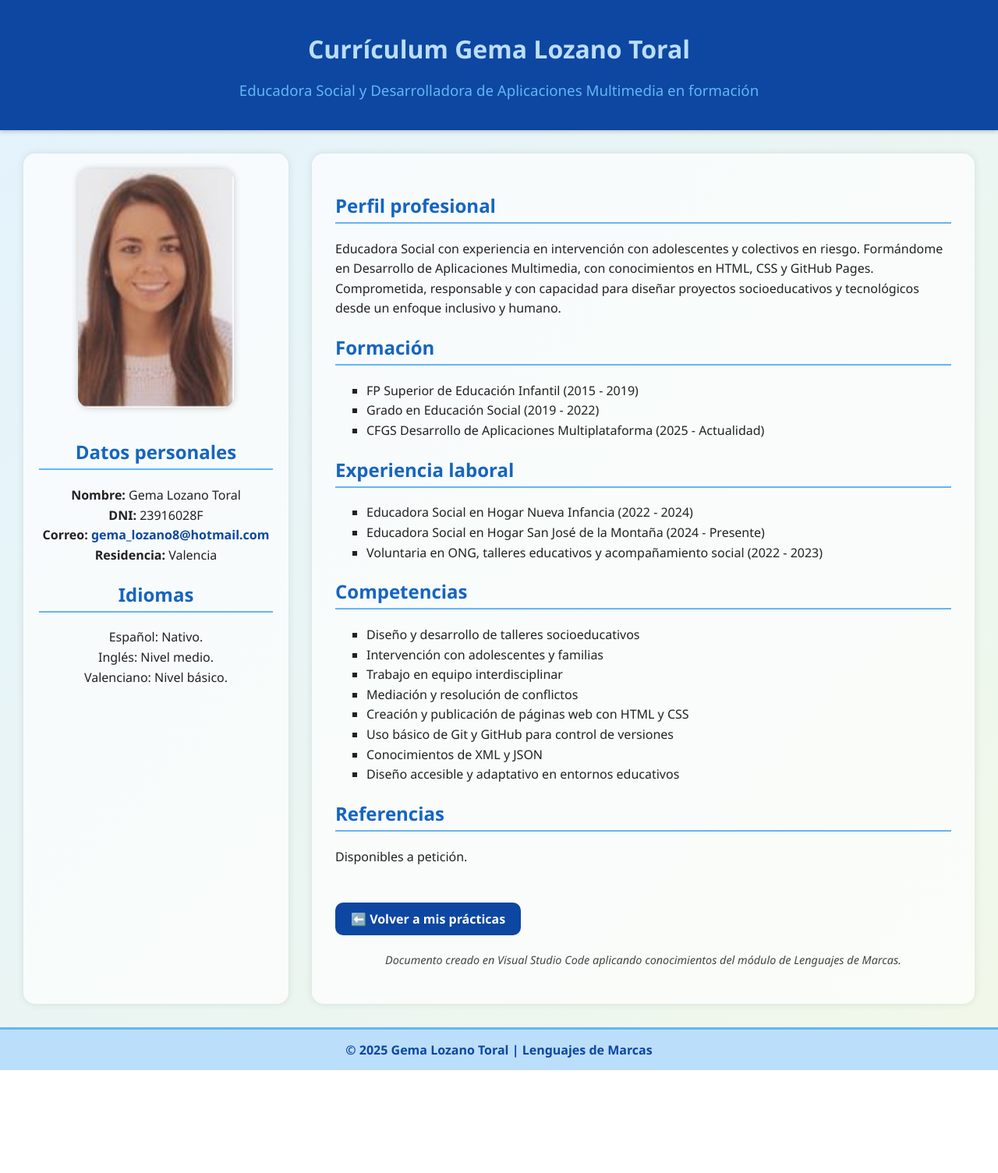
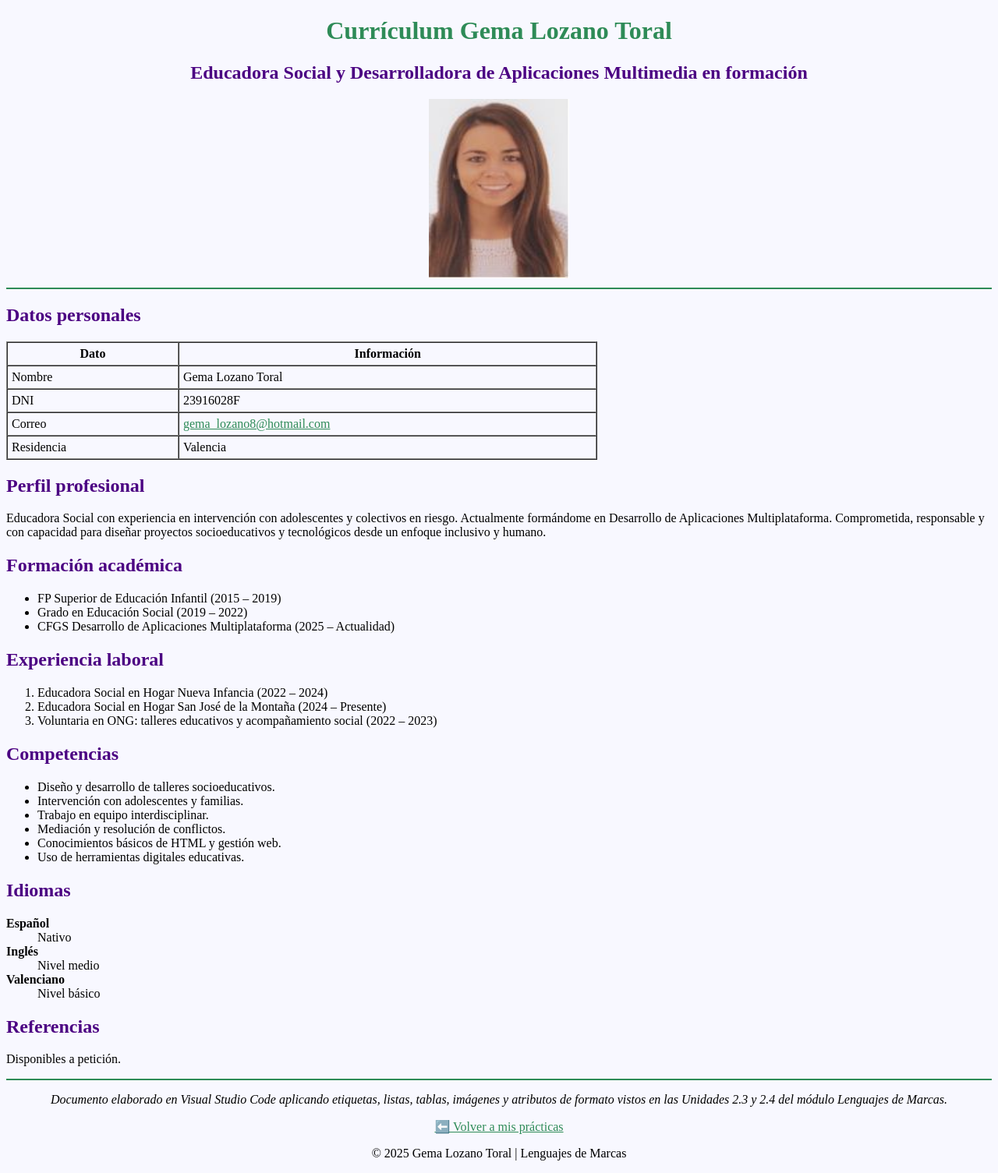
Before and after one commit to gemloto/gemloto.github.io, a plain HTML site: page practica1.html in a window 1280 px wide. Shown: the whole page at 78% size. Before the commit the page ends 1373 px from the top, so only its background shows below. Drawn offline with Linux system fonts and the light colour scheme.

Commit message:
Actualización completa de index, prácticas e imágenes

```diff
--- /dev/null
+++ b/CSS/estilo.css
@@ -0,0 +1,110 @@
+body {
+      margin: 0;
+      font-family: 'Segoe UI', Arial, sans-serif;
+      background: linear-gradient(to bottom right, #e3f2fd, #f1f8e9);
+      color: #222;
+    }
+
+    header {
+      background-color: #0d47a1;
+      color: white;
+      text-align: center;
+      padding: 20px;
+      box-shadow: 0 2px 5px rgba(0,0,0,0.2);
+    }
+
+    main {
+      display: flex;
+      flex-wrap: wrap;
+      justify-content: center;
+      padding: 30px;
+      gap: 30px;
+    }
+
+    .columna-izquierda {
+      flex: 1;
+      min-width: 250px;
+      max-width: 300px;
+      text-align: center;
+      background-color: #ffffffb2;
+      border-radius: 15px;
+      box-shadow: 0 0 10px rgba(0,0,0,0.1);
+      padding: 20px;
+    }
+
+    .columna-derecha {
+      flex: 2;
+      min-width: 350px;
+      background-color: #ffffffb2;
+      border-radius: 15px;
+      box-shadow: 0 0 10px rgba(0,0,0,0.1);
+      padding: 30px;
+    }
+
+ img {
+  width: 70%;
+  max-width: 200px;
+  height: auto;
+  border-radius: 15px;
+  box-shadow: 0 0 10px rgba(0,0,0,0.2);
+  margin-bottom: 15px;
+}
+
+    h1 {
+      color: #bbdefb;
+      margin-bottom: 5px;
+    }
+
+    h2 {
+      color: #1565c0;
+      border-bottom: 2px solid #64b5f6;
+      padding-bottom: 5px;
+    }
+
+    h3 {
+      color: #64b5f6;
+      font-weight: normal;
+    }
+
+    ul {
+      list-style-type: square;
+    }
+
+    p, li {
+      line-height: 1.6;
+    }
+
+    footer {
+      text-align: center;
+      background-color: #bbdefb;
+      padding: 15px;
+      border-top: 3px solid #64b5f6;
+      color: #0d47a1;
+      font-weight: 600;
+    }
+
+    a {
+      color: #0d47a1;
+      font-weight: bold;
+      text-decoration: none;
+    }
+
+    a:hover {
+      color: #1565c0;
+      text-decoration: underline;
+    }
+
+    .volver {
+      display: inline-block;
+      background-color: #0d47a1;
+      color: white;
+      padding: 10px 20px;
+      border-radius: 10px;
+      text-decoration: none;
+      margin-top: 30px;
+      transition: background-color 0.3s;
+    }
+
+    .volver:hover {
+      background-color: #1565c0;
+    }
--- a/practica1.html
+++ b/practica1.html
@@ -3,207 +3,79 @@
 <head>
   <meta charset="UTF-8">
   <title>Currículum Gema Lozano Toral</title>
-  <style>
-    body {
-      margin: 0;
-      font-family: 'Segoe UI', Arial, sans-serif;
-      background: linear-gradient(to bottom right, #e3f2fd, #f1f8e9);
-      color: #222;
-    }
-
-    header {
-      background-color: #0d47a1;
-      color: white;
-      text-align: center;
-      padding: 20px;
-      box-shadow: 0 2px 5px rgba(0,0,0,0.2);
-    }
-
-    main {
-      display: flex;
-      flex-wrap: wrap;
-      justify-content: center;
-      padding: 30px;
-      gap: 30px;
-    }
-
-    .columna-izquierda {
-      flex: 1;
-      min-width: 250px;
-      max-width: 300px;
-      text-align: center;
-      background-color: #ffffffb2;
-      border-radius: 15px;
-      box-shadow: 0 0 10px rgba(0,0,0,0.1);
-      padding: 20px;
-    }
-
-    .columna-derecha {
-      flex: 2;
-      min-width: 350px;
-      background-color: #ffffffb2;
-      border-radius: 15px;
-      box-shadow: 0 0 10px rgba(0,0,0,0.1);
-      padding: 30px;
-    }
-
- img {
-  width: 70%;
-  max-width: 200px;
-  height: auto;
-  border-radius: 15px;
-  box-shadow: 0 0 10px rgba(0,0,0,0.2);
-  margin-bottom: 15px;
-}
-
-
-    h1 {
-      color: #bbdefb;
-      margin-bottom: 5px;
-    }
-
-    h2 {
-      color: #1565c0;
-      border-bottom: 2px solid #64b5f6;
-      padding-bottom: 5px;
-    }
-
-    h3 {
-      color: #64b5f6;
-      font-weight: normal;
-    }
-
-    ul {
-      list-style-type: square;
-    }
-
-    p, li {
-      line-height: 1.6;
-    }
-
-    footer {
-      text-align: center;
-      background-color: #bbdefb;
-      padding: 15px;
-      border-top: 3px solid #64b5f6;
-      color: #0d47a1;
-      font-weight: 600;
-    }
-
-    a {
-      color: #0d47a1;
-      font-weight: bold;
-      text-decoration: none;
-    }
-
-    a:hover {
-      color: #1565c0;
-      text-decoration: underline;
-    }
-
-    .volver {
-      display: inline-block;
-      background-color: #0d47a1;
-      color: white;
-      padding: 10px 20px;
-      border-radius: 10px;
-      text-decoration: none;
-      margin-top: 30px;
-      transition: background-color 0.3s;
-    }
-
-    .volver:hover {
-      background-color: #1565c0;
-    }
-
-    .nota {
-      text-align: center;
-      font-style: italic;
-      font-size: 0.9em;
-      margin-top: 20px;
-      color: #444;
-    }
-  </style>
 </head>
 
-<body>
+<body bgcolor="#F8F8FF" text="#000000" link="#2E8B57" vlink="#556B2F" alink="#8B0000">
 
-  <header>
-    <h1>Currículum Gema Lozano Toral</h1>
-    <h3>Educadora Social y Desarrolladora de Aplicaciones Multimedia en formación</h3>
-  </header>
+  <center>
+    <h1 style="color:#2E8B57;">Currículum Gema Lozano Toral</h1>
+    <h2 style="color:#4B0082;">Educadora Social y Desarrolladora de Aplicaciones Multimedia en formación</h2>
+    <img src="imagen.jpg" alt="Foto profesional de Gema Lozano Toral" width="180" height="230">
+  </center>
+  <hr color="#2E8B57">
 
-  <main>
-    <!-- Columna Izquierda -->
-    <div class="columna-izquierda">
-      <img src="imagen.jpg" alt="Foto profesional de Gema Lozano Toral">
-      <h2>Datos personales</h2>
-      <p>
-        <strong>Nombre:</strong> Gema Lozano Toral<br>
-        <strong>DNI:</strong> 23916028F<br>
-        <strong>Correo:</strong>
-        <a href="mailto:gema_lozano8@hotmail.com">gema_lozano8@hotmail.com</a><br>
-        <strong>Residencia:</strong> Valencia<br>
-      </p>
+  <h2 style="color:#4B0082;">Datos personales</h2>
+  <table border="1" cellpadding="5" cellspacing="0" width="60%">
+    <tr><th>Dato</th><th>Información</th></tr>
+    <tr><td>Nombre</td><td>Gema Lozano Toral</td></tr>
+    <tr><td>DNI</td><td>23916028F</td></tr>
+    <tr><td>Correo</td><td><a href="mailto:gema_lozano8@hotmail.com">gema_lozano8@hotmail.com</a></td></tr>
+    <tr><td>Residencia</td><td>Valencia</td></tr>
+  </table>
 
-      <h2>Idiomas</h2>
-      <p>
-        Español: Nativo.<br>
-        Inglés: Nivel medio.<br>
-        Valenciano: Nivel básico.<br>
-      </p>
-    </div>
-
-    <!-- Columna Derecha -->
-    <div class="columna-derecha">
-      <h2>Perfil profesional</h2>
+  <h2 style="color:#4B0082;">Perfil profesional</h2>
   <p>
     Educadora Social con experiencia en intervención con adolescentes y colectivos en riesgo.
-        Formándome en Desarrollo de Aplicaciones Multimedia, con conocimientos en HTML, CSS y GitHub Pages.
+    Actualmente formándome en Desarrollo de Aplicaciones Multiplataforma.
     Comprometida, responsable y con capacidad para diseñar proyectos socioeducativos y tecnológicos
     desde un enfoque inclusivo y humano.
   </p>
 
-      <h2>Formación</h2>
+  <h2 style="color:#4B0082;">Formación académica</h2>
   <ul>
-        <li>FP Superior de Educación Infantil (2015 - 2019)</li>
-        <li>Grado en Educación Social (2019 - 2022)</li>
-        <li>CFGS Desarrollo de Aplicaciones Multiplataforma (2025 - Actualidad)</li>
+    <li>FP Superior de Educación Infantil (2015 – 2019)</li>
+    <li>Grado en Educación Social (2019 – 2022)</li>
+    <li>CFGS Desarrollo de Aplicaciones Multiplataforma (2025 – Actualidad)</li>
   </ul>
 
-      <h2>Experiencia laboral</h2>
+  <h2 style="color:#4B0082;">Experiencia laboral</h2>
+  <ol>
+    <li>Educadora Social en Hogar Nueva Infancia (2022 – 2024)</li>
+    <li>Educadora Social en Hogar San José de la Montaña (2024 – Presente)</li>
+    <li>Voluntaria en ONG: talleres educativos y acompañamiento social (2022 – 2023)</li>
+  </ol>
+
+  <h2 style="color:#4B0082;">Competencias</h2>
   <ul>
-        <li>Educadora Social en Hogar Nueva Infancia (2022 - 2024)</li>
-        <li>Educadora Social en Hogar San José de la Montaña (2024 - Presente)</li>
-        <li>Voluntaria en ONG, talleres educativos y acompañamiento social (2022 - 2023)</li>
+    <li>Diseño y desarrollo de talleres socioeducativos.</li>
+    <li>Intervención con adolescentes y familias.</li>
+    <li>Trabajo en equipo interdisciplinar.</li>
+    <li>Mediación y resolución de conflictos.</li>
+    <li>Conocimientos básicos de HTML y gestión web.</li>
+    <li>Uso de herramientas digitales educativas.</li>
   </ul>
 
-      <h2>Competencias</h2>
-      <ul>
-        <li>Diseño y desarrollo de talleres socioeducativos</li>
-        <li>Intervención con adolescentes y familias</li>
-        <li>Trabajo en equipo interdisciplinar</li>
-        <li>Mediación y resolución de conflictos</li>
-        <li>Creación y publicación de páginas web con HTML y CSS</li>
-        <li>Uso básico de Git y GitHub para control de versiones</li>
-        <li>Conocimientos de XML y JSON</li>
-        <li>Diseño accesible y adaptativo en entornos educativos</li>
-      </ul>
+  <h2 style="color:#4B0082;">Idiomas</h2>
+  <dl>
+    <dt><strong>Español</strong></dt><dd>Nativo</dd>
+    <dt><strong>Inglés</strong></dt><dd>Nivel medio</dd>
+    <dt><strong>Valenciano</strong></dt><dd>Nivel básico</dd>
+  </dl>
 
-      <h2>Referencias</h2>
+  <h2 style="color:#4B0082;">Referencias</h2>
   <p>Disponibles a petición.</p>
 
-      <a href="index.html" class="volver">⬅️ Volver a mis prácticas</a>
+  <hr color="#2E8B57">
+  <p align="center">
+    <em>Documento elaborado en Visual Studio Code aplicando etiquetas, listas, tablas, imágenes
+    y atributos de formato vistos en las Unidades 2.3 y 2.4 del módulo Lenguajes de Marcas.</em>
+  </p>
 
-      <p class="nota">
-        Documento creado en Visual Studio Code aplicando conocimientos del módulo de Lenguajes de Marcas.
+  <p align="center">
+    <a href="index.html">⬅️ Volver a mis prácticas</a>
   </p>
-    </div>
-  </main>
 
-  <footer>
-    © 2025 Gema Lozano Toral | Lenguajes de Marcas
-  </footer>
+  <p align="center">&copy; 2025 Gema Lozano Toral | Lenguajes de Marcas</p>
 
 </body>
 </html>
```
Also changed, not shown: Curriculum básico 2.html (added, +72 -0 lines), Currículum-básico.html (added, +64 -0 lines), index.html (+28 -75 lines), practica2.html (added, +90 -0 lines), Cosas-que-me-hubieran-gustado-hacer-2.txt (added), Cosas-que-me-hubieran-gustado-hacer.txt (added). Lines whose indentation alone changed are shown as unchanged.
